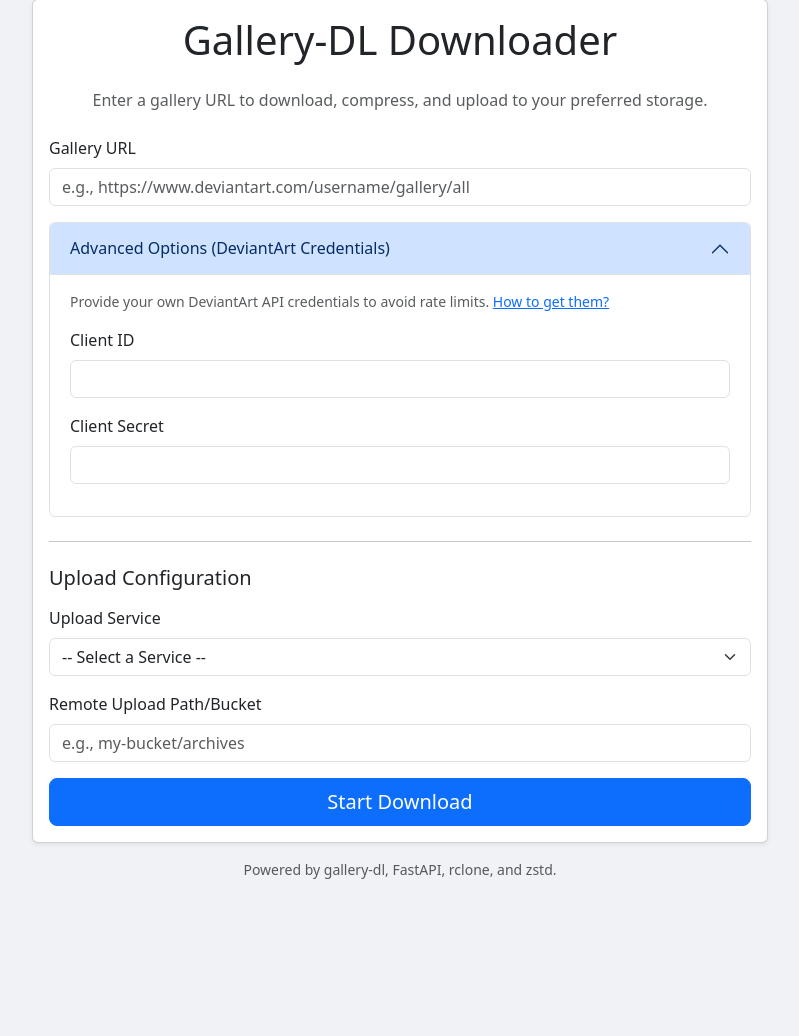
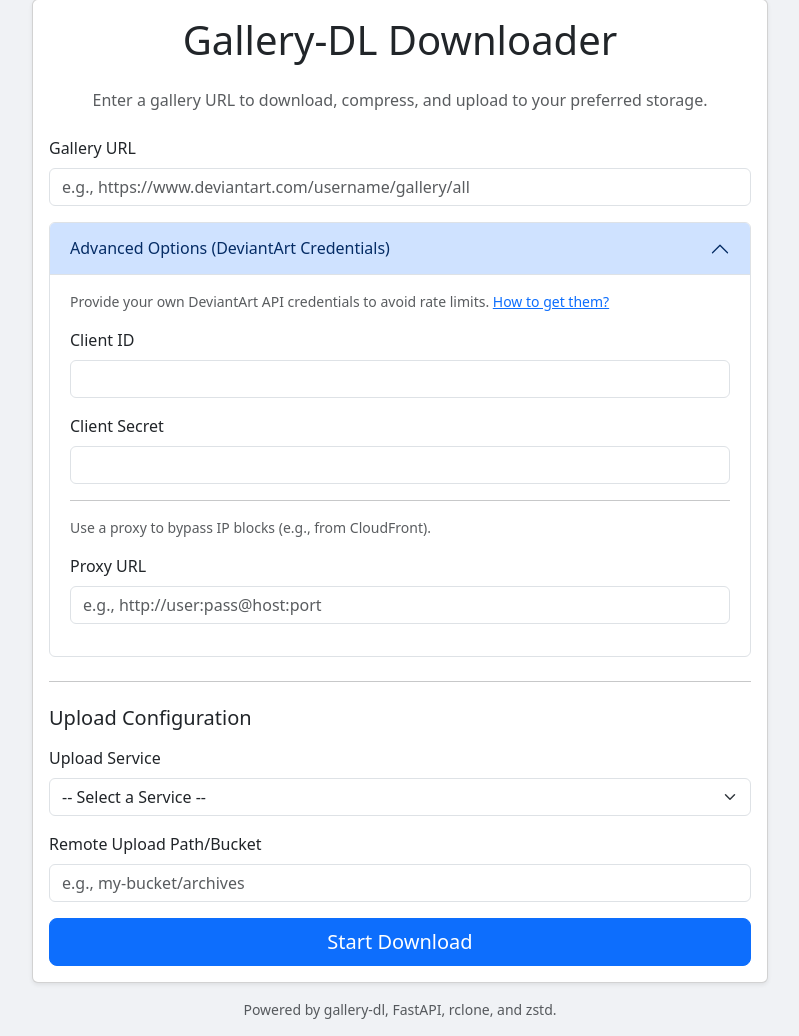
Before and after one commit to Jyf0214/web-dl-manager, a FastAPI app: page / in a window 1280 px wide, after a click on "Advanced Options (DeviantArt Credentials)". Shown: the part 51-1087 px from the top of the page, without its empty margins (240-1039 px from the left). Before the commit the page ends 930 px from the top, so only its background shows below. Run offline with FastAPI, Linux system fonts and the light colour scheme; parts of the project's set-up code (start-up, migrations or seed data) failed here and were passed over; some libraries are stand-ins or nearby versions.

Commit message:
feat: Add proxy support for gallery-dl
This commit adds a proxy option to the UI and passes it to the gallery-dl command. This allows users to bypass IP blocks, such as those from CloudFront.

```diff
--- a/app/main.py
+++ b/app/main.py
@@ -143,11 +143,15 @@ async def process_download_job(task_id: str, url: str, service: str, upload_path
         gallery_dl_cmd = f"gallery-dl --verbose -D {task_download_dir}"
         if params.get("deviantart_client_id") and params.get("deviantart_client_secret"):
             gallery_dl_cmd += f" -o extractor.deviantart.client-id={params['deviantart_client_id']} -o extractor.deviantart.client-secret={params['deviantart_client_secret']}"
+        if params.get("proxy"):
+            gallery_dl_cmd += f" --proxy {params['proxy']}"
         gallery_dl_cmd += f" {url}"
 
         gallery_dl_cmd_log = f"gallery-dl --verbose -D {task_download_dir}"
         if params.get("deviantart_client_id") and params.get("deviantart_client_secret"):
             gallery_dl_cmd_log += f" -o extractor.deviantart.client-id={params['deviantart_client_id']} -o extractor.deviantart.client-secret=****"
+        if params.get("proxy"):
+            gallery_dl_cmd_log += f" --proxy {params['proxy']}"
         gallery_dl_cmd_log += f" {url}"
 
         await run_command(gallery_dl_cmd, gallery_dl_cmd_log, status_file)
@@ -228,6 +232,7 @@ async def create_download_job(
     # DeviantArt
     deviantart_client_id: str = Form(None),
     deviantart_client_secret: str = Form(None),
+    proxy: str = Form(None),
 ):
     """
     Accepts a download job, validates input, and starts it in the background.
--- a/app/templates/index.html
+++ b/app/templates/index.html
@@ -42,6 +42,12 @@
                                             <div class="mb-3">
                                                 <label for="deviantart_client_secret" class="form-label">Client Secret</label>
                                                 <input type="password" class="form-control" id="deviantart_client_secret" name="deviantart_client_secret">
+                                            </div>
+                                            <hr>
+                                            <p class="text-muted small">Use a proxy to bypass IP blocks (e.g., from CloudFront).</p>
+                                            <div class="mb-3">
+                                                <label for="proxy" class="form-label">Proxy URL</label>
+                                                <input type="text" class="form-control" id="proxy" name="proxy" placeholder="e.g., http://user:pass@host:port">
                                             </div>
                                         </div>
                                     </div>
```
